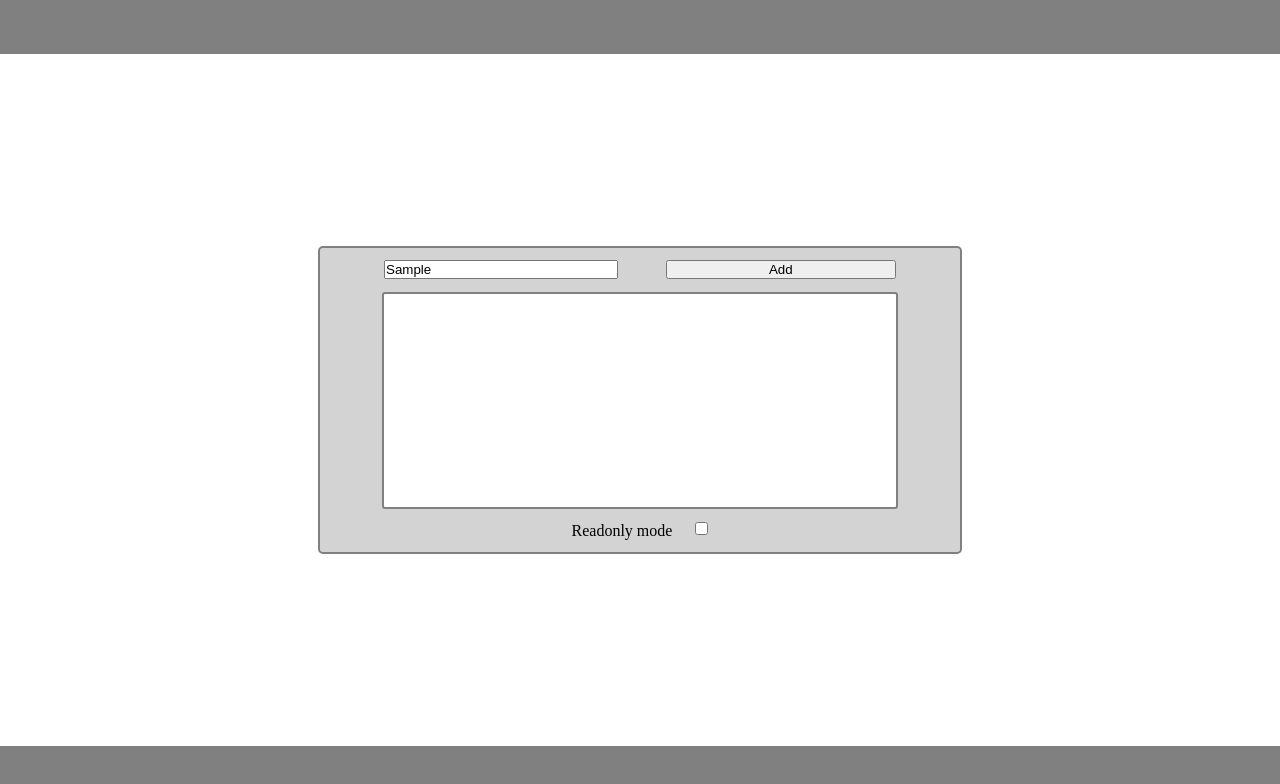
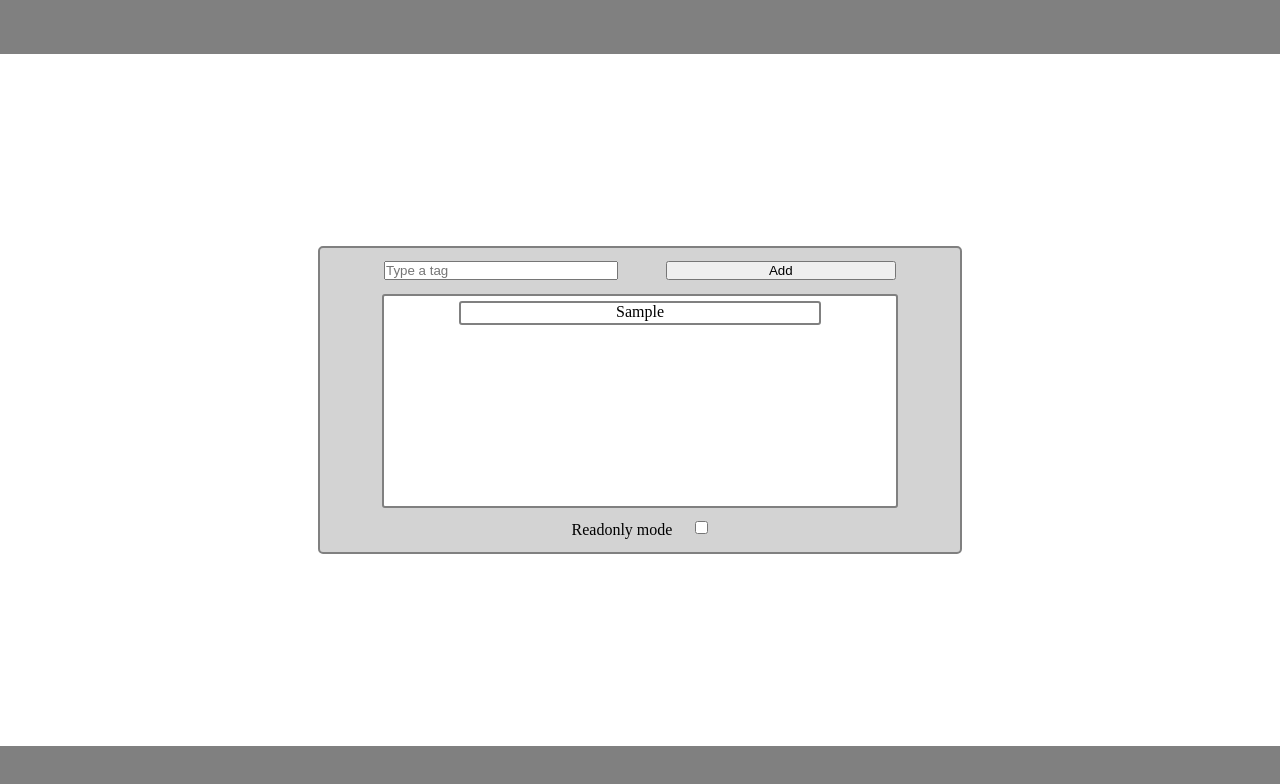
Before and after one commit to yuliagushcha/test, a plain HTML site: page index.html in a window 1280 px wide. Both pictures are taken after typing "Sample" into the empty fields and a click on the button "Add". Drawn offline with Linux system fonts and the light colour scheme.

Commit message:
feat: implement tags adding to the tags area

```diff
--- a/index.css
+++ b/index.css
@@ -63,11 +63,26 @@ body, html {
 }
 
 .component_TagsArea {
+  display: flex;
+  flex-direction: column;
+  align-items: center;
+  overflow: scroll;
   width: 80%;
   height: 70%;
+  max-height: 210px;
   border: 2px solid grey;
   border-radius: 3px;
   background-color: white;
+}
+
+.tag {
+  width: 70%;
+  height: 20px;
+  min-height: 20px;
+  margin-top: 5px;
+  text-align: center;
+  border: 2px solid grey;
+  border-radius: 3px;
 }
 
 .component_ReadOnlyMode {
--- a/index.html
+++ b/index.html
@@ -17,8 +17,8 @@
     <main class="main">
       <div class="component">
         <section class="component_Buttons">
-          <input type="text" class="buttonWidth" placeholder="Type a tag">
-          <button class="buttonWidth">Add</button>
+          <input type="text" class="inputValue buttonWidth" placeholder="Type a tag">
+          <button class="button buttonWidth">Add</button>
         </section>
         <section class="component_TagsArea">
 
--- a/index.js
+++ b/index.js
@@ -0,0 +1,12 @@
+
+let addButton = document.querySelector('.button');
+
+addButton.addEventListener('click', () => {
+  let tagsArea = document.querySelector('.component_TagsArea');
+  let inputValue = document.querySelector('.inputValue').value;
+  let tagContainer = document.createElement('p');
+  tagContainer.className = 'tag';
+  tagContainer.innerHTML = `${inputValue}`;
+  tagsArea.prepend(tagContainer);
+  document.querySelector('.inputValue').value = '';
+});
```
